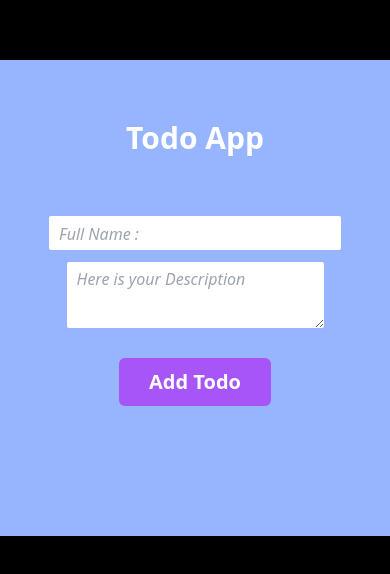
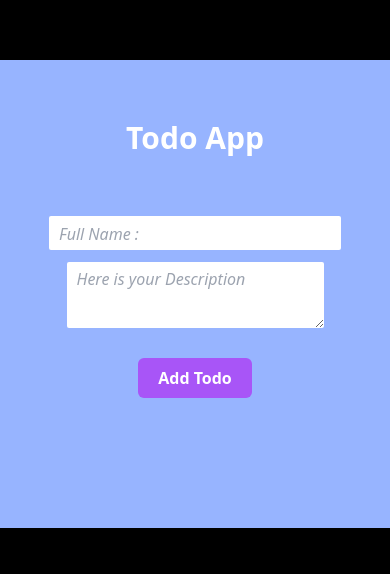
Before and after one commit to sajibkhandev/React_Todo, a React (Vite) app: page / in a window 390 px wide. Shown: the top 574 px of the page. Built offline with nearby package versions, Linux system fonts and the light colour scheme.

Commit message:
responsive1

```diff
--- a/src/App.jsx
+++ b/src/App.jsx
@@ -83,11 +83,11 @@ export default function App() {
         {span2?<span className='text-red-500 absolute top-[234px] right-[188px]'><FaTimes/></span>:""}
         {edit?
         <div className='flex justify-center'>
-        <button onClick={handleUpdate} className='inline-block bg-purple-500 py-[10px] px-[30px] text-white rounded-md font-bold text-xl my-[30px] '>Update</button>
+        <button onClick={handleUpdate} className='inline-block bg-purple-500 py-2 px-5 md:py-2.5 md:px-8 text-white rounded-md font-bold md:text-xl my-[30px] '>Update</button>
         </div>
         :
         <div className='flex justify-center'>
-        <button onClick={handleButton} className='inline-block bg-purple-500 py-[10px] px-[30px] text-white rounded-md font-bold text-xl my-[30px] '>Add Todo</button>
+        <button onClick={handleButton} className='inline-block bg-purple-500 py-2 px-5 md:py-2.5 md:px-8 text-white rounded-md font-bold md:text-xl my-[30px] '>Add Todo</button>
         </div>
         }
 
```
